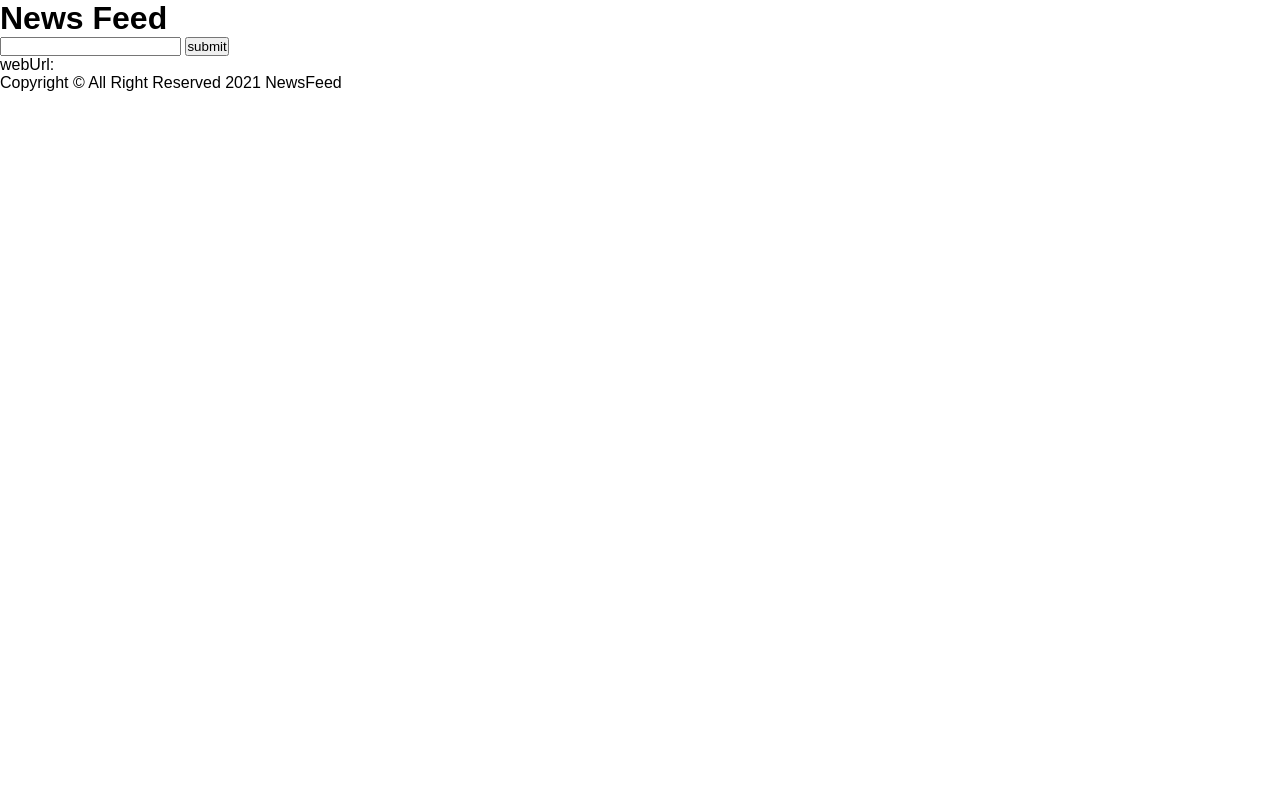
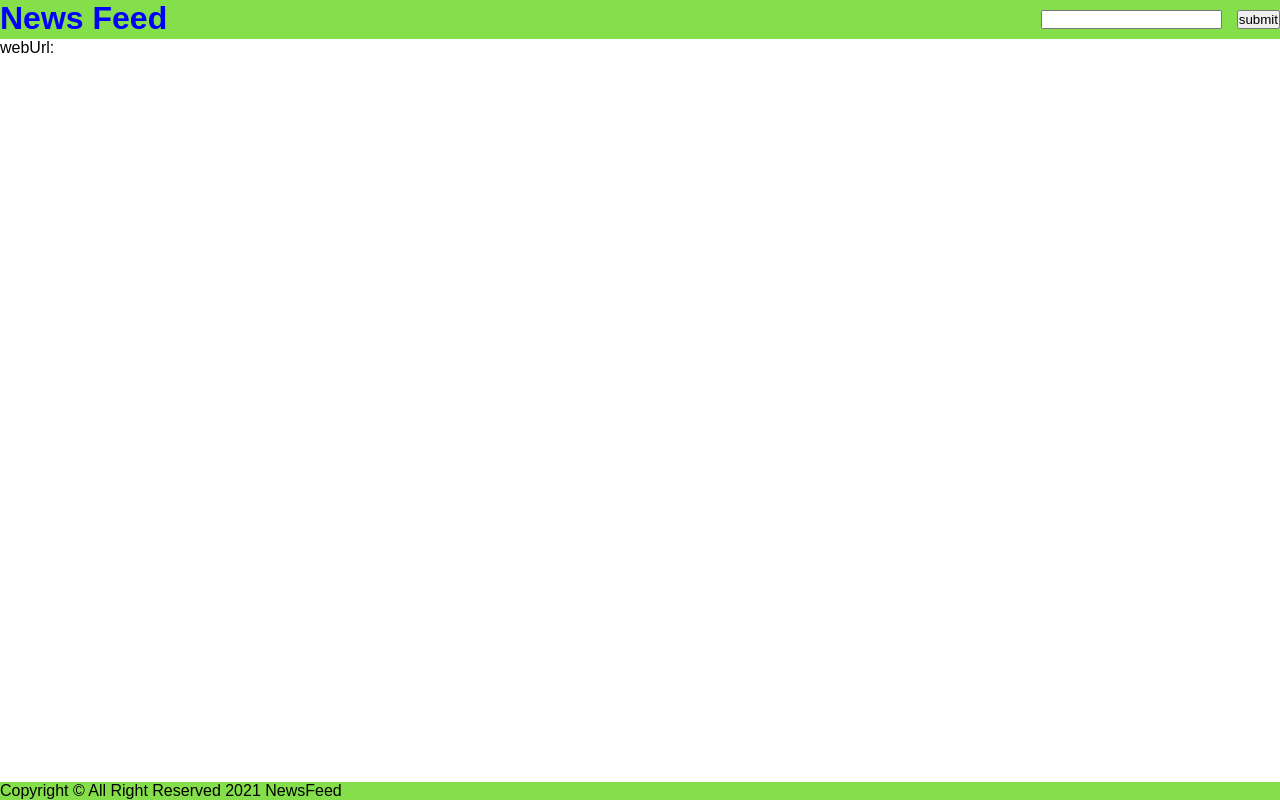
Before and after one commit to u241c/u241c.github.io, a plain HTML site: page index.html in a window 1280 px wide. Drawn offline with nearby package versions, Linux system fonts and the light colour scheme.

Commit message:
started to style

```diff
--- a/css/style.css
+++ b/css/style.css
@@ -5,17 +5,36 @@
     list-style: none;
 }
 body {
+    background-color: ;
     font-family: Arial, Helvetica, sans-serif;
     min-height: 100vh;
     display: flex;
     flex-direction: column
 }
-.search {
-    position: absolute;
-    top: 10%;
-    left: 10%;
+main {
+    flex-grow: 1;
+
 }
-.container{
-    position: absolute;
-    top: 40%;
+header{
+    display: inline;
+    background-color: rgb(133, 223, 74);
+    color: blue;
+    text-align: justify;
+    display: flex;
+    justify-content: space-between;
+
 }
+.input {
+
+    /* padding: 0px 100px 0px 0px; */
+    margin: 10px 10px
+
+}
+footer {
+    justify-content: center;
+    background-color: rgb(133, 223, 74);
+}
+
+.outline {
+    flex-grow: auto;
+}
```
